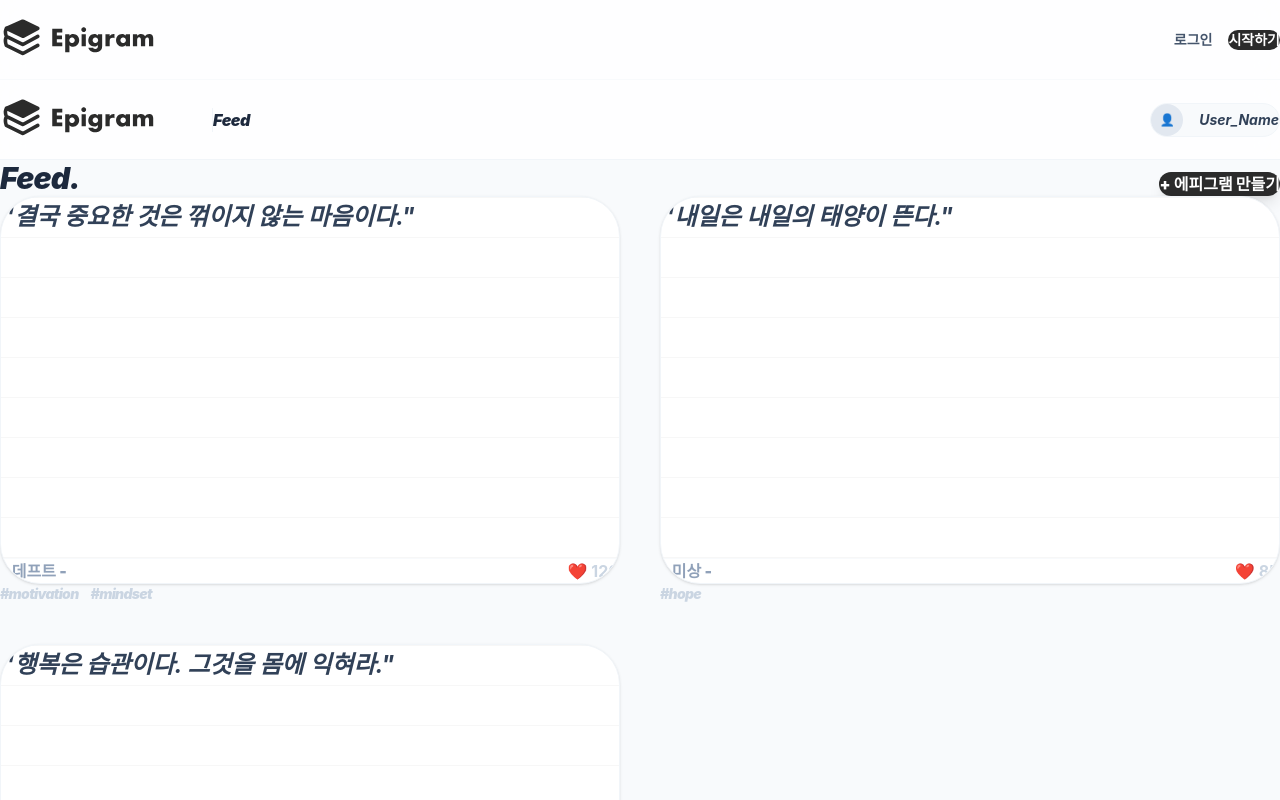
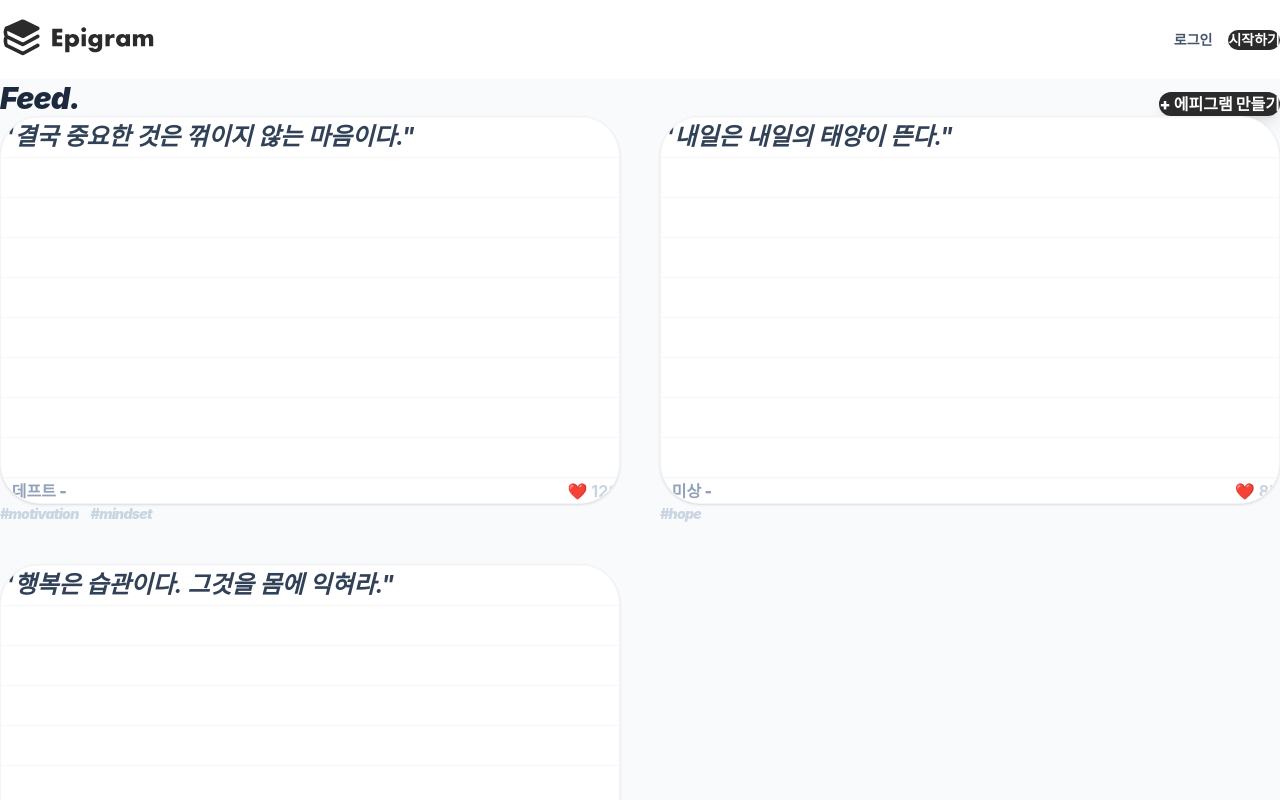
Before and after one commit to GODJINYOUNG/daily-epigram, a Next.js app: page /main in a window 1280 px wide. Shown: the top 800 px of the page. Built offline with nearby package versions, Linux system fonts and the light colour scheme.

Commit message:
fix: 메인 페이지 내 중복 네비게이션 제거 및 레이아웃 최적화

```diff
--- a/src/app/(main)/main/page.tsx
+++ b/src/app/(main)/main/page.tsx
@@ -1,7 +1,6 @@
 "use client";
 
 import React, { useState } from "react";
-import { Logo } from "@/components/common/Logo";
 
 interface Epigram {
   id: number;
@@ -40,30 +39,10 @@ export default function MainPage() {
 
   return (
     <div className="min-h-screen bg-[#F8FAFC]">
-      {/* 2. 상단 네비바 로고 교체 및 정렬 */}
-      <nav className="h-20 bg-white/80 backdrop-blur-md border-b border-slate-100 sticky top-0 z-50 px-6 md:px-10 flex items-center justify-between">
-        <div className="flex items-center gap-6 md:gap-10">
-          <div className="scale-90 origin-left">
-            <Logo />
-          </div>
-          <div className="hidden md:flex gap-6 border-l border-slate-100 pl-10">
-            <span className="text-slate-800 font-black cursor-pointer italic tracking-tight">
-              Feed
-            </span>
-          </div>
-        </div>
-
-        <div className="flex items-center gap-4 bg-slate-50 px-5 py-2.5 rounded-full border border-slate-100">
-          <div className="w-8 h-8 bg-slate-200 rounded-full flex items-center justify-center text-slate-500 text-xs font-black">
-            👤
-          </div>
-          <span className="text-sm font-bold text-slate-700 italic">
-            User_Name
-          </span>
-        </div>
-      </nav>
+      {/* 네비게이션 바는 layout.tsx에서 관리하므로 여기서는 삭제했습니다. */}
 
       <main className="max-w-7xl mx-auto py-16 px-6 md:px-10">
+        {/* 상단 타이틀 섹션 */}
         <div className="flex justify-between items-end mb-12">
           <h2 className="text-3xl font-black text-slate-800 tracking-tight italic">
             Feed.
@@ -76,7 +55,7 @@ export default function MainPage() {
           </button>
         </div>
 
-        {/* 피드 그리드 */}
+        {/* 피드 그리드 레이아웃 */}
         <div className="grid grid-cols-1 md:grid-cols-2 gap-10">
           {epigrams.map((item) => (
             <div
@@ -85,6 +64,7 @@ export default function MainPage() {
               onClick={() => setSelectedEpigram(item)}
             >
               <div className="bg-white rounded-[40px] shadow-sm border border-slate-100 aspect-[16/10] p-10 md:p-12 flex flex-col justify-between relative overflow-hidden transition-all hover:shadow-2xl hover:border-blue-100">
+                {/* 카드 배경 디테일 (노트 줄 간격 느낌) */}
                 <div
                   className="absolute inset-0 opacity-[0.03] pointer-events-none"
                   style={{
@@ -121,7 +101,7 @@ export default function MainPage() {
         </div>
       </main>
 
-      {/* 이미지 카드 상세 보기 모달 */}
+      {/* 카드 상세 보기 모달 */}
       {selectedEpigram && (
         <div className="fixed inset-0 bg-black/70 backdrop-blur-md flex items-center justify-center z-[100] p-6">
           <div className="relative w-full max-w-[480px] animate-in fade-in zoom-in duration-300">
@@ -132,6 +112,7 @@ export default function MainPage() {
               닫기 ✕
             </button>
 
+            {/* 실제 이미지로 저장될 영역 */}
             <div
               id="epigram-card"
               className="relative aspect-square w-full bg-gradient-to-br from-[#3B82F6] to-[#8B5CF6] rounded-[40px] p-12 flex flex-col justify-center items-center text-center shadow-2xl overflow-hidden"
@@ -151,8 +132,8 @@ export default function MainPage() {
               </p>
             </div>
 
-            <div className="mt-8 flex gap-4">
-              <button className="flex-1 h-18 bg-white rounded-[24px] font-black text-[#0F172A] text-lg shadow-xl active:scale-95 transition-all">
+            <div className="mt-8">
+              <button className="w-full h-18 bg-white rounded-[24px] font-black text-[#0F172A] text-lg shadow-xl active:scale-95 transition-all py-4">
                 📥 이미지로 저장하기
               </button>
             </div>
--- a/src/app/layout.tsx
+++ b/src/app/layout.tsx
@@ -4,7 +4,6 @@ import { Logo } from "@/components/common/Logo";
 import Link from "next/link";
 import "./globals.css";
 import { AuthProvider } from "@/contexts/AuthContext";
-// React Query 관련 임포트
 import { QueryClient, QueryClientProvider } from "@tanstack/react-query";
 import { useState } from "react";
 
@@ -13,7 +12,6 @@ export default function RootLayout({
 }: {
   children: React.ReactNode;
 }) {
-  // QueryClient는 렌더링 시마다 새로 생성되지 않도록 useState로 관리합니다.
   const [queryClient] = useState(() => new QueryClient());
 
   return (
@@ -21,10 +19,12 @@ export default function RootLayout({
       <body>
         <QueryClientProvider client={queryClient}>
           <AuthProvider>
-            {/* 공통 네비게이션 바 */}
-            <nav className="h-20 px-6 md:px-10 flex items-center justify-between border-b border-slate-50 bg-white/80 backdrop-blur-md sticky top-0 z-50">
+            {/* 공통 헤더: z-50과 bg-white를 확실히 주어 겹침 방지 */}
+            <nav className="h-20 px-6 md:px-10 flex items-center justify-between border-b border-slate-50 bg-white sticky top-0 z-[100]">
               <div className="scale-90 origin-left">
-                <Logo />
+                <Link href="/">
+                  <Logo />
+                </Link>
               </div>
               <div className="flex gap-4">
                 <Link
@@ -42,8 +42,8 @@ export default function RootLayout({
               </div>
             </nav>
 
-            {/* 각 페이지 컨텐츠 */}
-            {children}
+            {/* 실제 페이지 내용 */}
+            <main>{children}</main>
           </AuthProvider>
         </QueryClientProvider>
       </body>
```
